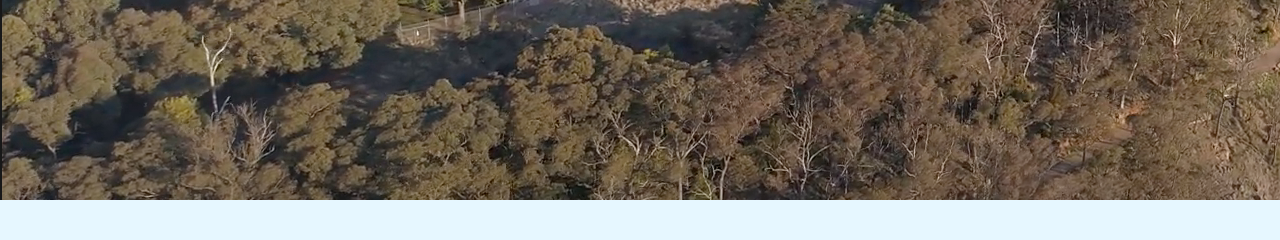
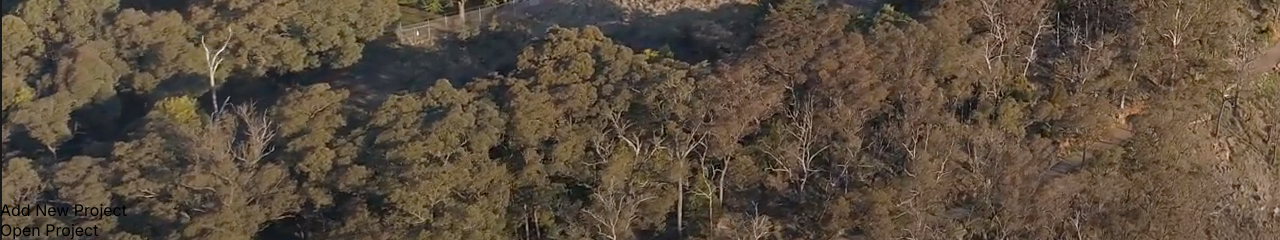
Before and after one commit to JT-Potato/Workflow, a Flask app: page / in a window 1280 px wide. Shown: the part 600-840 px from the top of the page. Before the commit the page ends 800 px from the top, so only its background shows below. Run offline with Flask 2, Linux system fonts and the light colour scheme.

Commit message:
Tried to add UI

```diff
--- a/templates/index.html
+++ b/templates/index.html
@@ -9,8 +9,14 @@
             <div id="splashid" class="splash hide">
                 <h1 style="margin: auto;">Welcome to Workflow One</h1>
             </div>
-            <div id="everything-else" class="hide">
-                <div class="menu"></div>
+            <div class="menu">
+                <div class="item">
+                    <p>Add New Project</p>
+                </div>
+                <div class="item">
+                    <p>Open Project</p>
+                </div>
+            </div>
             </div>
         </div>
         <script>
```
